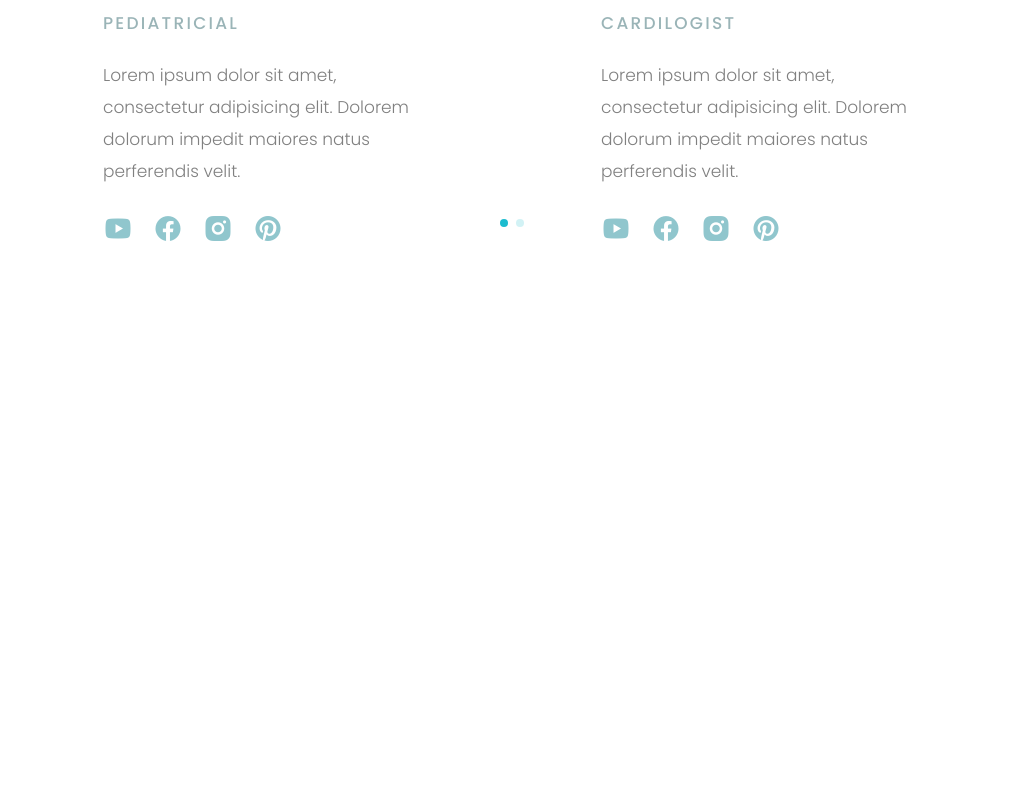
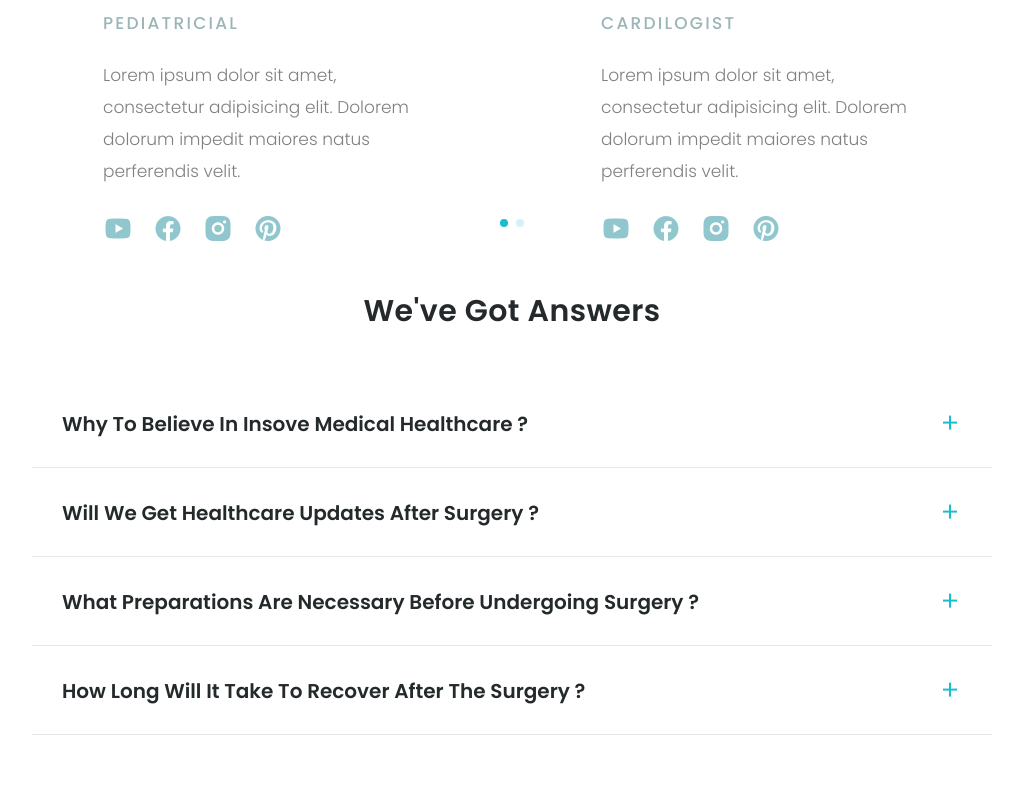
Before and after one commit to coordova/medical-healthcare, a website: page index.html in a window 1280 px wide. Shown: the part 4123-4908 px from the top of the page, without its empty margins (128-1151 px from the left). Drawn offline with nearby package versions, Linux system fonts and the light colour scheme.

Commit message:
Insove Project - FAQ Section

```diff
--- a/css/input.css
+++ b/css/input.css
@@ -68,6 +68,6 @@ h1, h2, h3, h4, h5, h6 {
 }
 
 /*faq*/
-.paq__item.open .faq__answer {
+.faq__item.open .faq__answer {
     @apply h-full;
 }
--- a/index.html
+++ b/index.html
@@ -537,6 +537,96 @@
     </section>
     <!--end team-->
 
+    <!--faq-->
+    <section id="faq" class="faq">
+        <div class="container mx-auto">
+            <h2 class="faq__title h2 text-center mb-[50px]">We've got answers</h2>
+            <!--item wrapper-->
+            <div class="max-w-5xl mx-auto">
+                <!--item-->
+                <div class="faq__item px-[30px] pt-7 pb-4 border-b cursor-pointer select-none">
+                    <!--title & icon-->
+                    <div class="flex items-center justify-between mb-[10px]">
+                        <!--title-->
+                        <h4 class="h4">Why to believe in Insove medical healthcare ?</h4>
+                        <!--icon-->
+                        <div class="faq__btn text-accent">
+                            <i class="ri-add-fill text-2xl"></i>
+                        </div>
+                    </div>
+                    <!--answer text-->
+                    <div class="faq__answer h-0 overflow-hidden">
+                        <p class="font-light">
+                            Lorem ipsum dolor sit amet, consectetur adipisicing elit. Alias animi at autem, dignissimos dolorum ducimus earum error explicabo illum impedit laborum numquam quas suscipit tenetur voluptate.
+                        </p>
+                    </div>
+                </div>
+                <!--item-->
+                <div class="faq__item px-[30px] pt-7 pb-4 border-b cursor-pointer select-none">
+                    <!--title & icon-->
+                    <div class="flex items-center justify-between mb-[10px]">
+                        <!--title-->
+                        <h4 class="h4">Will we get healthcare updates after surgery ?</h4>
+                        <!--icon-->
+                        <div class="faq__btn text-accent">
+                            <i class="ri-add-fill text-2xl"></i>
+                        </div>
+                    </div>
+                    <!--answer text-->
+                    <div class="faq__answer h-0 overflow-hidden">
+                        <p class="font-light">
+                            Lorem ipsum dolor sit amet, consectetur adipisicing elit. Alias animi at autem, dignissimos dolorum ducimus earum error explicabo illum impedit laborum numquam quas suscipit tenetur voluptate.
+                        </p>
+                    </div>
+                </div>
+                <!--item-->
+                <div class="faq__item px-[30px] pt-7 pb-4 border-b cursor-pointer select-none">
+                    <!--title & icon-->
+                    <div class="flex items-center justify-between mb-[10px]">
+                        <!--title-->
+                        <h4 class="h4">What preparations are necessary before undergoing surgery ?</h4>
+                        <!--icon-->
+                        <div class="faq__btn text-accent">
+                            <i class="ri-add-fill text-2xl"></i>
+                        </div>
+                    </div>
+                    <!--answer text-->
+                    <div class="faq__answer h-0 overflow-hidden">
+                        <p class="font-light">
+                            Lorem ipsum dolor sit amet, consectetur adipisicing elit. Alias animi at autem, dignissimos dolorum ducimus earum error explicabo illum impedit laborum numquam quas suscipit tenetur voluptate.
+                        </p>
+                    </div>
+                </div>
+                <!--item-->
+                <div class="faq__item px-[30px] pt-7 pb-4 border-b cursor-pointer select-none">
+                    <!--title & icon-->
+                    <div class="flex items-center justify-between mb-[10px]">
+                        <!--title-->
+                        <h4 class="h4">How long will it take to recover after the surgery ?</h4>
+                        <!--icon-->
+                        <div class="faq__btn text-accent">
+                            <i class="ri-add-fill text-2xl"></i>
+                        </div>
+                    </div>
+                    <!--answer text-->
+                    <div class="faq__answer h-0 overflow-hidden">
+                        <p class="font-light">
+                            Lorem ipsum dolor sit amet, consectetur adipisicing elit. Alias animi at autem, dignissimos dolorum ducimus earum error explicabo illum impedit laborum numquam quas suscipit tenetur voluptate.
+                        </p>
+                    </div>
+                </div>
+
+
+            </div>
+        </div>
+    </section>
+    <!--end faq-->
+
+
+
+
+
+
     <!--temp div-->
     <div class="h-[1000px]"></div>
 
--- a/js/main.js
+++ b/js/main.js
@@ -41,3 +41,17 @@ const swiper = new Swiper('.swiper', {
         el: '.swiper-scrollbar',
     },*/
 });
+
+// faq
+const faqItems = document.querySelectorAll('.faq__item');
+
+faqItems.forEach((item) => {
+    const faqBtn = item.querySelector('.faq__btn');
+
+    item.addEventListener('click', () => {
+        const isOpen = item.classList.toggle('open');
+        const iconClass = isOpen ? 'ri-subtract-fill' : 'ri-add-fill';
+        const iconElement = faqBtn.querySelector('i');
+        iconElement.classList = `${iconClass} text-2xl  transition-all duration-300`;
+    })
+})
```
Also changed, not shown: dist/output.css.
